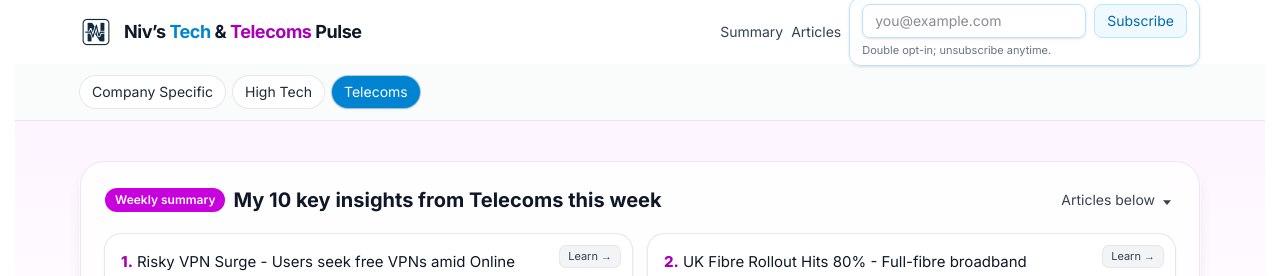
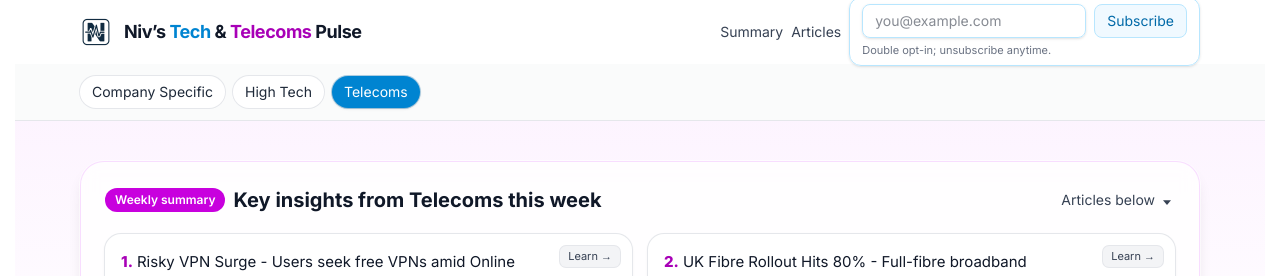
Before and after one commit to nivedit1998/nivsnewsroom, a Next.js app: page / in a window 1280 px wide. Shown: the top 276 px of the page. Built offline with nearby package versions, Linux system fonts and the light colour scheme.

Commit message:
not specific to me

```diff
--- a/app/page.tsx
+++ b/app/page.tsx
@@ -158,10 +158,10 @@ export default function HomePage() {
 
   const title =
     tab === "High Tech"
-      ? "My 10 key insights from High Tech this week"
+      ? "Key insights from High Tech this week"
       : tab === "Telecoms"
-      ? "My 10 key insights from Telecoms this week"
-      : `My 10 key insights from ${company[0].toUpperCase()}${company.slice(1)} this week`;
+      ? "Key insights from Telecoms this week"
+      : `Key insights from ${company[0].toUpperCase()}${company.slice(1)} this week`;
 
   const toggle = (key: string) => setExpanded((s) => ({ ...s, [key]: !s[key] }));
 
@@ -340,7 +340,7 @@ export default function HomePage() {
 
             <div className={`relative transition-opacity duration-200 ${isSwitching ? "opacity-60" : "opacity-100"}`}>
               {sumLoading && bullets.length === 0 && (
-                <p className="mt-4 text-sm text-gray-500">Loading my notes…</p>
+                <p className="mt-4 text-sm text-gray-500">Loading insights</p>
               )}
 
               {bullets.length > 0 && (
```
